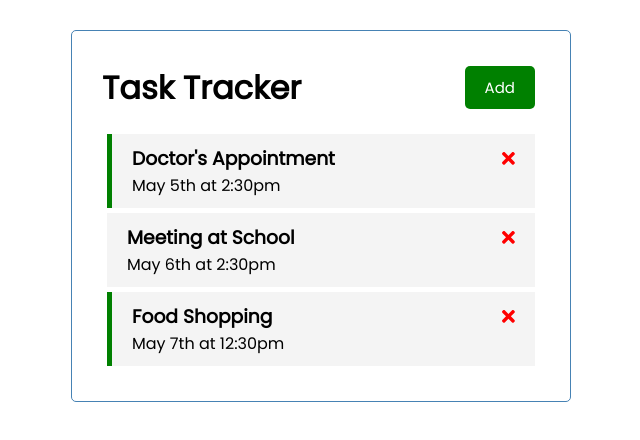
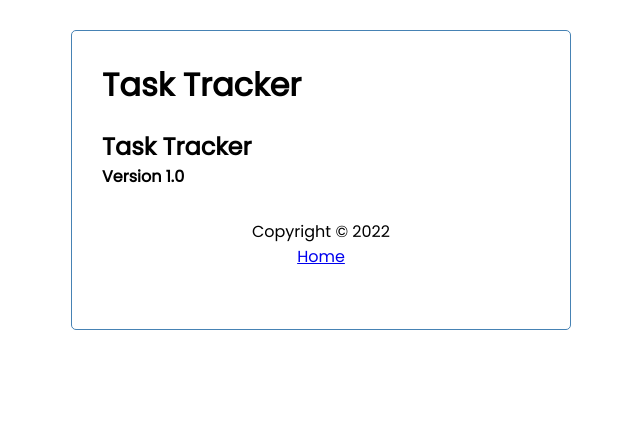
Before and after one commit to arsan13/task-tracker-angular, an Angular app: page /about in a window 1280 px wide. Shown: the top 440 px of the page, without its empty margins (319-959 px from the left). Built offline with nearby package versions, Linux system fonts and the light colour scheme; data requests are answered from the project's data file.

Commit message:
Added Angular Router

```diff
--- a/src/app/app.component.html
+++ b/src/app/app.component.html
@@ -1,4 +1,5 @@
 <div class="container">
   <app-header></app-header>
-  <app-tasks></app-tasks>
+  <router-outlet></router-outlet>
+  <app-footer></app-footer>
 </div>
--- a/src/app/app.module.ts
+++ b/src/app/app.module.ts
@@ -3,6 +3,7 @@
 import { FontAwesomeModule } from '@fortawesome/angular-fontawesome';
 import { HttpClientModule } from '@angular/common/http';
 import { FormsModule } from '@angular/forms';
+import { RouterModule, Routes } from '@angular/router';
 
 import { AppComponent } from './app.component';
 import { HeaderComponent } from './components/header/header.component';
@@ -10,7 +11,13 @@
 import { TasksComponent } from './components/tasks/tasks.component';
 import { TaskItemComponent } from './components/task-item/task-item.component';
 import { AddTaskComponent } from './components/add-task/add-task.component';
+import { AboutComponent } from './components/about/about.component';
+import { FooterComponent } from './components/footer/footer.component';
 
+const appRoutes: Routes = [
+  { path: '', component: TasksComponent },
+  { path: 'about', component: AboutComponent },
+];
 @NgModule({
   declarations: [
     AppComponent,
@@ -19,8 +26,16 @@
     TasksComponent,
     TaskItemComponent,
     AddTaskComponent,
+    AboutComponent,
+    FooterComponent,
   ],
-  imports: [BrowserModule, FontAwesomeModule, HttpClientModule, FormsModule],
+  imports: [
+    BrowserModule,
+    FontAwesomeModule,
+    HttpClientModule,
+    FormsModule,
+    RouterModule.forRoot(appRoutes, { enableTracing: true }),
+  ],
   providers: [],
   bootstrap: [AppComponent],
 })
--- /dev/null
+++ b/src/app/components/about/about.component.html
@@ -0,0 +1,5 @@
+<div>
+  <h2>Task Tracker</h2>
+  <h4>Version 1.0</h4>
+  <!-- <a routerLink="/">Back</a> -->
+</div>
--- /dev/null
+++ b/src/app/components/about/about.component.ts
@@ -0,0 +1,15 @@
+import { Component, OnInit } from '@angular/core';
+
+@Component({
+  selector: 'app-about',
+  templateUrl: './about.component.html',
+  styleUrls: ['./about.component.css']
+})
+export class AboutComponent implements OnInit {
+
+  constructor() { }
+
+  ngOnInit(): void {
+  }
+
+}
--- /dev/null
+++ b/src/app/components/footer/footer.component.css
@@ -0,0 +1,4 @@
+footer {
+  margin-top: 30px;
+  text-align: center;
+}
--- /dev/null
+++ b/src/app/components/footer/footer.component.html
@@ -0,0 +1,5 @@
+<footer>
+  <p>Copyright &copy; 2022</p>
+  <a *ngIf="hasRoute('/about')" routerLink="/">Home</a>
+  <a *ngIf="hasRoute('/')" routerLink="/about">About</a>
+</footer>
--- /dev/null
+++ b/src/app/components/footer/footer.component.ts
@@ -0,0 +1,17 @@
+import { Component, OnInit } from '@angular/core';
+import { Router } from '@angular/router';
+
+@Component({
+  selector: 'app-footer',
+  templateUrl: './footer.component.html',
+  styleUrls: ['./footer.component.css'],
+})
+export class FooterComponent implements OnInit {
+  constructor(private route: Router) {}
+
+  ngOnInit(): void {}
+
+  hasRoute(route: string) {
+    return this.route.url === route;
+  }
+}
--- a/src/app/components/header/header.component.html
+++ b/src/app/components/header/header.component.html
@@ -1,6 +1,7 @@
 <header>
   <h1>{{ title }}</h1>
   <app-button
+    *ngIf="hasRoute('/')"
     color="{{ showAddTask ? 'red' : 'green' }}"
     text="{{ showAddTask ? 'Close' : 'Add' }}"
     (btnClick)="toggleAddTask()"
--- a/src/app/components/header/header.component.ts
+++ b/src/app/components/header/header.component.ts
@@ -1,4 +1,5 @@
 import { Component, OnInit } from '@angular/core';
+import { Router } from '@angular/router';
 import { Subscription } from 'rxjs';
 import { UiService } from '../../servicess/ui.service';
 
@@ -12,7 +13,7 @@
   showAddTask!: boolean;
   subscription!: Subscription;
 
-  constructor(private uiService: UiService) {
+  constructor(private uiService: UiService, private router: Router) {
     this.subscription = this.uiService
       .onToggle()
       .subscribe((flag) => (this.showAddTask = flag));
@@ -23,4 +24,8 @@
   toggleAddTask() {
     this.uiService.toggleAddTask();
   }
+
+  hasRoute(route: string) {
+    return this.router.url === route;
+  }
 }
```
Also changed, not shown: src/app/components/about/about.component.css (added), 2 other files (tests, documents, lock files or other folders).
